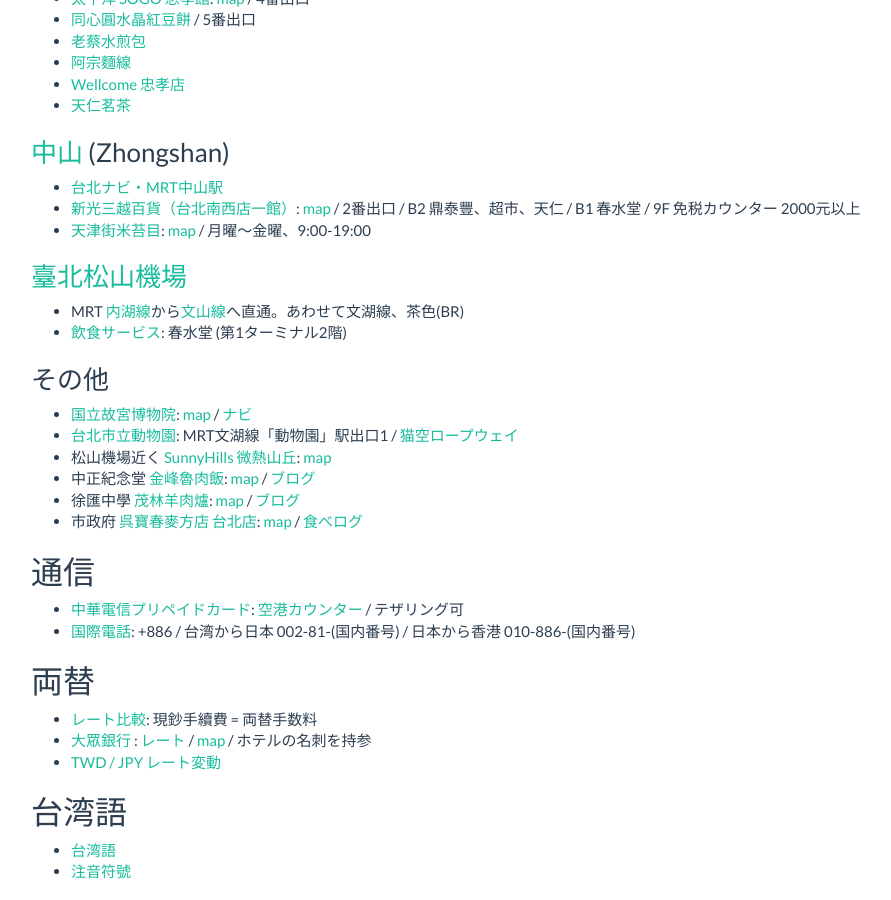
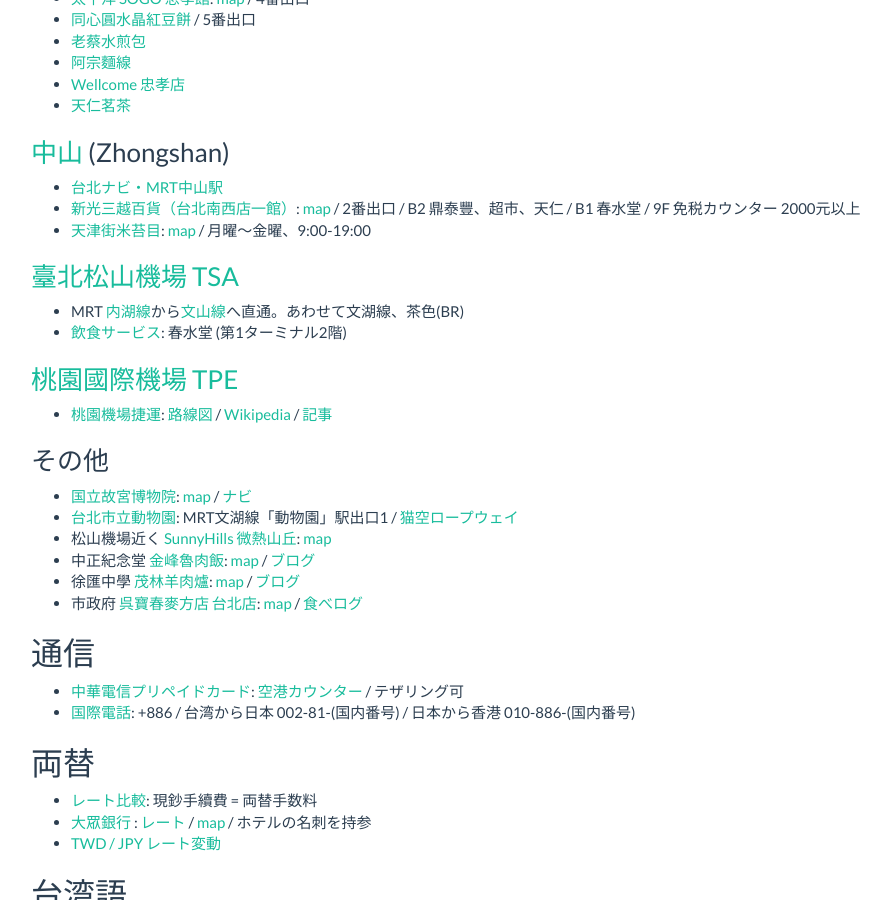
Before and after one commit to sekika/sekika.github.io, a Jekyll site: the page built from _posts/2017-04-01-Taipei.md, in a window 1280 px wide and 900 px high, scrolled down 1588 px. Shown: the whole window, without its empty margins (39-930 px from the left). Built offline with Jekyll 4.4.1, drawn with Linux system fonts in a browser that asks for light colours; nearby versions of some CDN libraries; comment, search, counter and statistics services are not loaded.

Commit message:
桃園國際機場

```diff
--- a/_posts/2017-04-01-Taipei.md
+++ b/_posts/2017-04-01-Taipei.md
@@ -76,10 +76,14 @@
 * [新光三越百貨（台北南西店一館）](http://www.skm.com.tw/Foreigner/ja/Foreign/Floor/9e7f2731-ff3c-4d18-b872-ebb2660528f5#444ca5a9-73f0-4540-989c-949d08c20ee7): [map](https://goo.gl/maps/EPtTvV9SM272) / 2番出口 / B2 鼎泰豐、超市、天仁 / B1 春水堂 / 9F 免税カウンター 2000元以上
 * [天津街米苔目](facebook.com/pages/天津街米苔目/212898068724937): [map](https://goo.gl/maps/xkd5E344KM12) / 月曜〜金曜、9:00-19:00
 
-### [臺北松山機場](http://www.tsa.gov.tw/tsa/ja/home.aspx) ###
+### [臺北松山機場 TSA](http://www.tsa.gov.tw/tsa/ja/home.aspx) ###
 
 * MRT [内湖線](https://ja.wikipedia.org/wiki/%E5%8F%B0%E5%8C%97%E6%8D%B7%E9%81%8B%E5%86%85%E6%B9%96%E7%B7%9A)から[文山線](https://ja.wikipedia.org/wiki/%E5%8F%B0%E5%8C%97%E6%8D%B7%E9%81%8B%E6%96%87%E5%B1%B1%E7%B7%9A)へ直通。あわせて文湖線、茶色(BR)
 * [飲食サービス](http://www.tsa.gov.tw/tsa/ja/psg_restaurants.aspx): 春水堂 (第1ターミナル2階)
+
+### [桃園國際機場 TPE](http://www.taoyuan-airport.com/japanese) ###
+
+* [桃園機場捷運](https://www.tymetro.com.tw/eng/index.php): [路線図](https://www.tymetro.com.tw/cht/index.php?code=list&flag=detail&ids=24&article_id=65) / [Wikipedia](https://ja.wikipedia.org/wiki/%E6%A1%83%E5%9C%92%E6%A9%9F%E5%A0%B4%E6%8D%B7%E9%81%8B) / [記事](http://www.asiatravelnote.com/2017/02/24/taoyuan_airport_mrt_review.php)
 
 ### その他 ###
 
```
